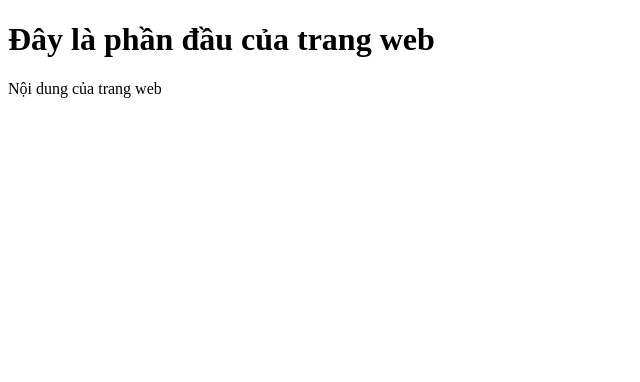
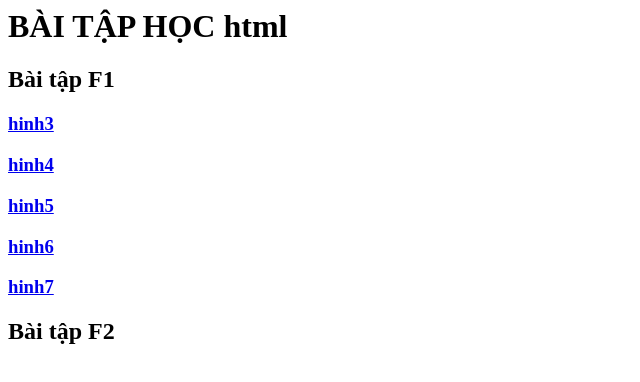
Before and after one commit to huynhngocthuyvy15-ui/thuyvy.github.io, a plain HTML site: page index.html in a window 1280 px wide. Shown: the whole page, without its empty margins (0-640 px from the left). Drawn offline with Linux system fonts and the light colour scheme.

Commit message:
Update index.html

```diff
--- a/index.html
+++ b/index.html
@@ -1,11 +1,16 @@
-<!DOCTYPE html>
 <html>
-	<head>
-		<meta charset="utf-8">
-		<title>Tiêu đề của trang web</title>
-	</head>
-	<body>
-		<h1>Đây là phần đầu của trang web</h1>
-		<p>Nội dung của trang web</p>
-	</body>
+    <head>
+    <meta charset="utf8">
+    <title>Lớp 12A4 học web</title>
+    </head>
+    <body>
+    <h1>BÀI TẬP HỌC html</h1>
+    <h2>Bài tập F1</h2>
+    <h3><a href="hinh3.html">hinh3</a></h3>
+    <h3><a href="hinh4.html">hinh4</a></h3>
+    <h3><a href="hinh5.html">hinh5</a></h3>
+    <h3><a href="hinh6.html">hinh6</a></h3>
+    <h3><a href="hinh7.html">hinh7</a></h3>
+    <h2>Bài tập F2</h2>
+    </body>
 </html>
```
